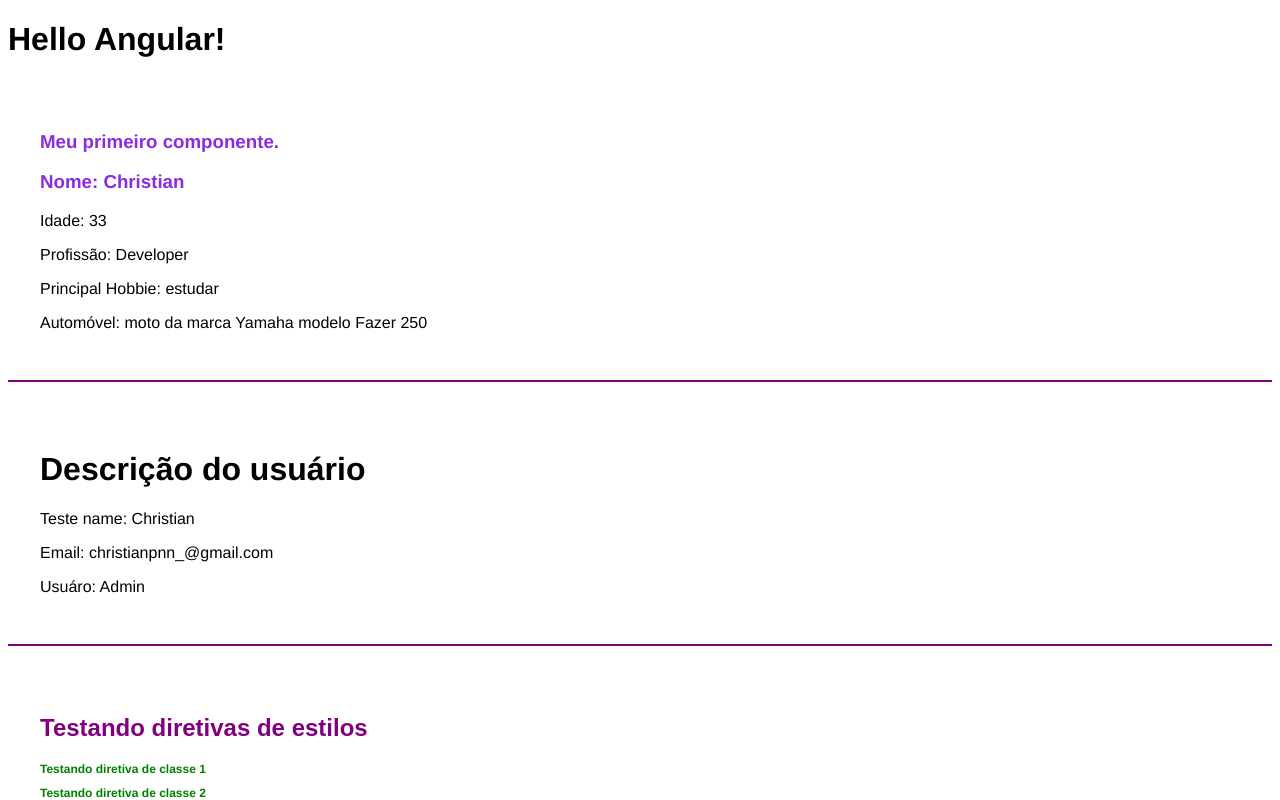
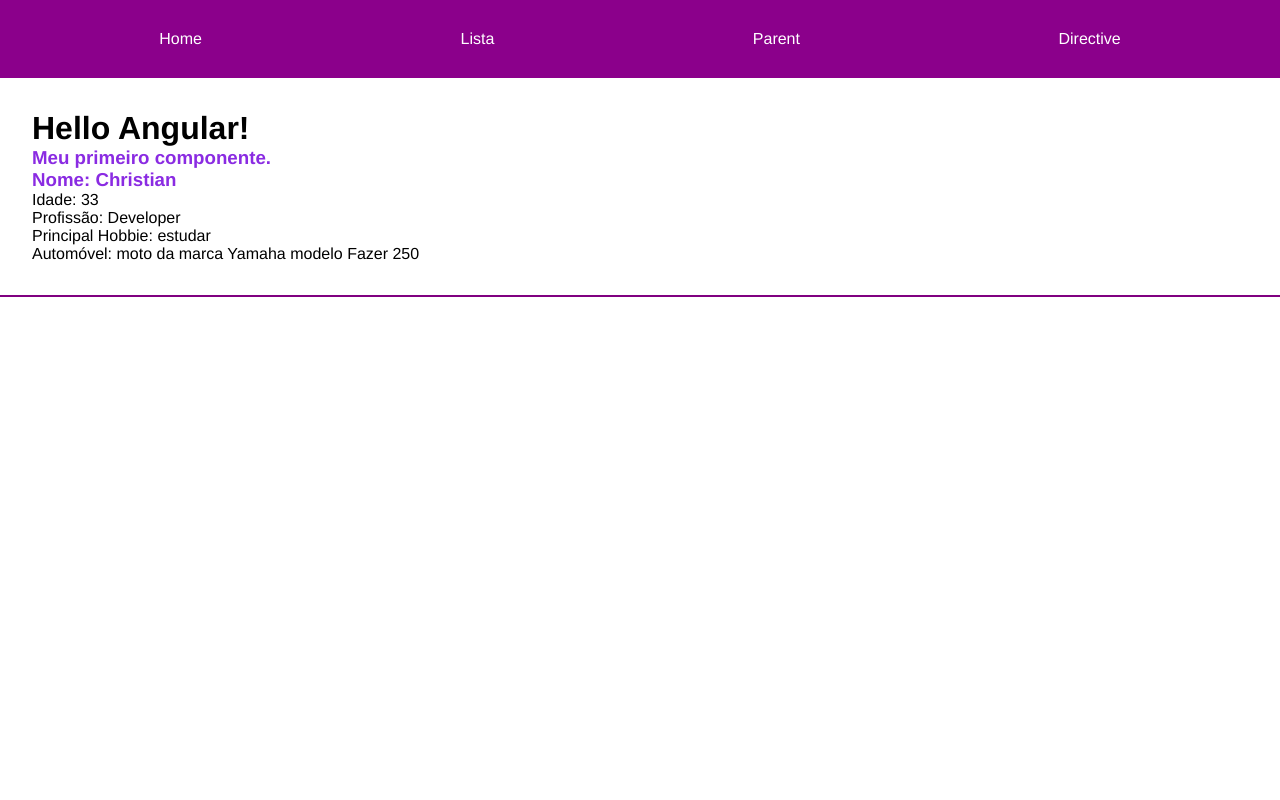
Before and after one commit to Christian-Lopes/bootcamps-DIO, an Angular app in the folder bootcamp-santander-fullstack-2022/2 - angular/001- angula-13/curso-angular/: page / in a window 1280 px wide. Shown: the top 800 px of the page. Built offline with nearby package versions, Linux system fonts and the light colour scheme.

Commit message:
Tópico 17: Trabalhando com Router em Angular.

```diff
--- a/bootcamp-santander-fullstack-2022/2 - angular/001- angula-13/curso-angular/src/app/app-routing.module.ts
+++ b/bootcamp-santander-fullstack-2022/2 - angular/001- angula-13/curso-angular/src/app/app-routing.module.ts
@@ -1,10 +1,22 @@
 import { NgModule } from '@angular/core';
 import { RouterModule, Routes } from '@angular/router';
+import { DirectivesComponent } from './components/directives/directives.component';
 
-const routes: Routes = [];
+import { FirstComponentComponent } from './components/first-component/first-component.component';
+import { ListRenderComponent } from './components/list-render/list-render.component';
+import { ParentDataComponent } from './components/parent-data/parent-data.component';
+
+const routes: Routes = [
+  { path: '', component: FirstComponentComponent },
+  { path: 'list', component: ListRenderComponent },
+  { path: 'parent', component: ParentDataComponent },
+  { path: 'directive', component: DirectivesComponent },
+  { path: 'list', component: ListRenderComponent },
+  { path: 'list', component: ListRenderComponent },
+];
 
 @NgModule({
   imports: [RouterModule.forRoot(routes)],
-  exports: [RouterModule]
+  exports: [RouterModule],
 })
-export class AppRoutingModule { }
+export class AppRoutingModule {}
--- a/bootcamp-santander-fullstack-2022/2 - angular/001- angula-13/curso-angular/src/app/app.component.css
+++ b/bootcamp-santander-fullstack-2022/2 - angular/001- angula-13/curso-angular/src/app/app.component.css
@@ -0,0 +1,14 @@
+nav {
+  background-color: darkmagenta;
+  display: flex;
+  flex-direction: row;
+  justify-content: space-around;
+  align-items: center;
+  padding: 30px;
+}
+
+a {
+  color: #fff;
+  text-decoration: none;
+  font-weight: 300;
+}
--- a/bootcamp-santander-fullstack-2022/2 - angular/001- angula-13/curso-angular/src/app/app.component.html
+++ b/bootcamp-santander-fullstack-2022/2 - angular/001- angula-13/curso-angular/src/app/app.component.html
@@ -1,10 +1,17 @@
-<h1>Hello Angular!</h1>
-<app-first-component></app-first-component>
-<app-parent-data [name]=" userName" [userData]="userData"></app-parent-data>
+<div>
+    <nav>
+        <a routerLink="/">Home</a>
+        <a routerLink="/list">Lista</a>
+        <a routerLink="/parent">Parent</a>
+        <a routerLink="/directive">Directive</a>
+    </nav>
+</div>
+<router-outlet></router-outlet>
+<!-- <app-parent-data [name]=" userName" [userData]="userData"></app-parent-data>
 <app-directives></app-directives>
 <app-if-render></app-if-render>
 <app-eventos></app-eventos>
 <app-emitter></app-emitter>
 <app-list-render></app-list-render>
 <app-pipes></app-pipes>
-<app-two-way-binding></app-two-way-binding>
+<app-two-way-binding></app-two-way-binding> -->
--- a/bootcamp-santander-fullstack-2022/2 - angular/001- angula-13/curso-angular/src/app/components/first-component/first-component.component.html
+++ b/bootcamp-santander-fullstack-2022/2 - angular/001- angula-13/curso-angular/src/app/components/first-component/first-component.component.html
@@ -1,4 +1,5 @@
 <div class="class">
+  <h1>Hello Angular!</h1>
   <h3>Meu primeiro componente.</h3>
 
   <h3>Nome: {{ name }}</h3>
--- a/bootcamp-santander-fullstack-2022/2 - angular/001- angula-13/curso-angular/src/styles.css
+++ b/bootcamp-santander-fullstack-2022/2 - angular/001- angula-13/curso-angular/src/styles.css
@@ -1,6 +1,7 @@
 /* You can add global styles to this file, and also import other style files */
 * {
   font-family: Helvetica;
+  margin: 0;
 }
 
 body {
```
